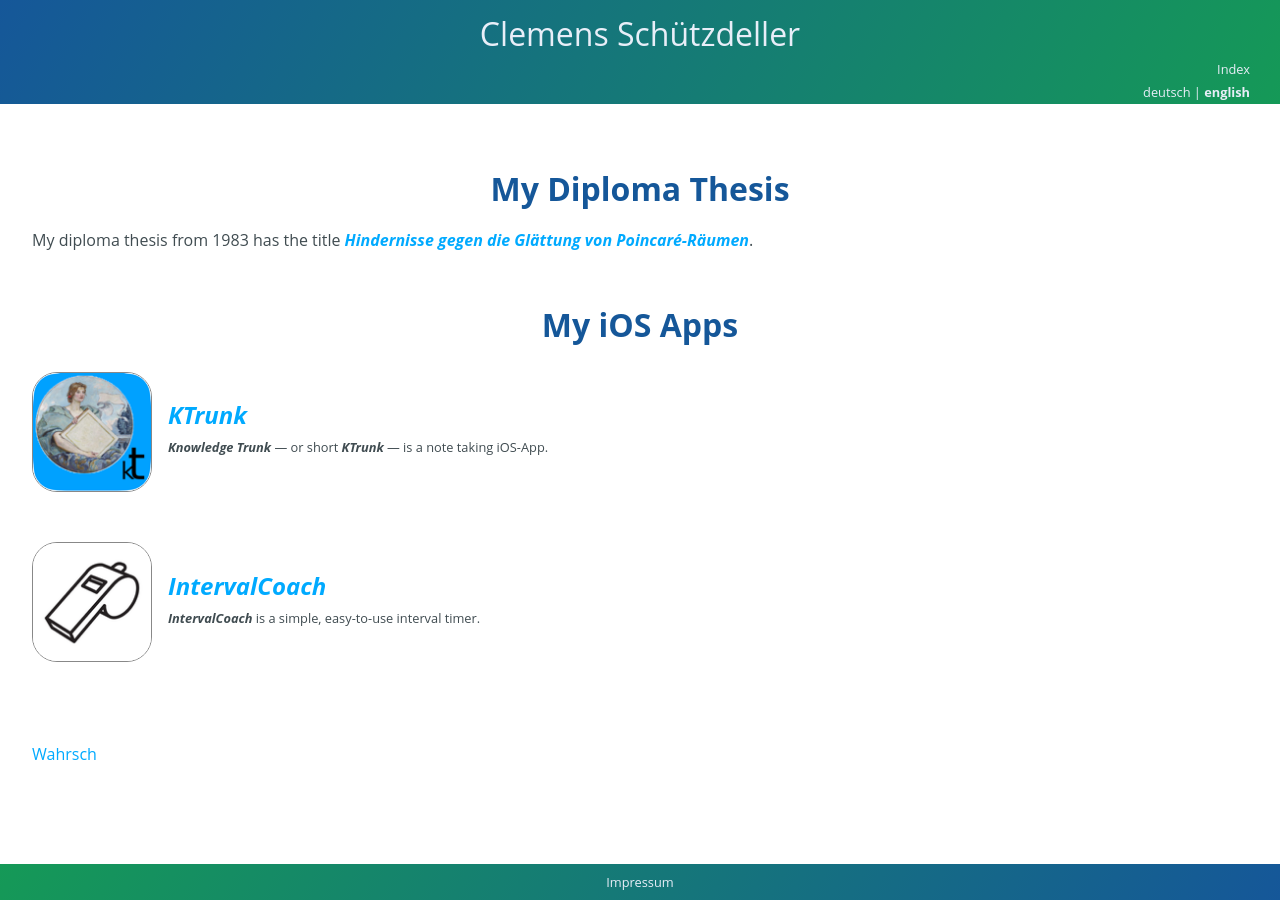
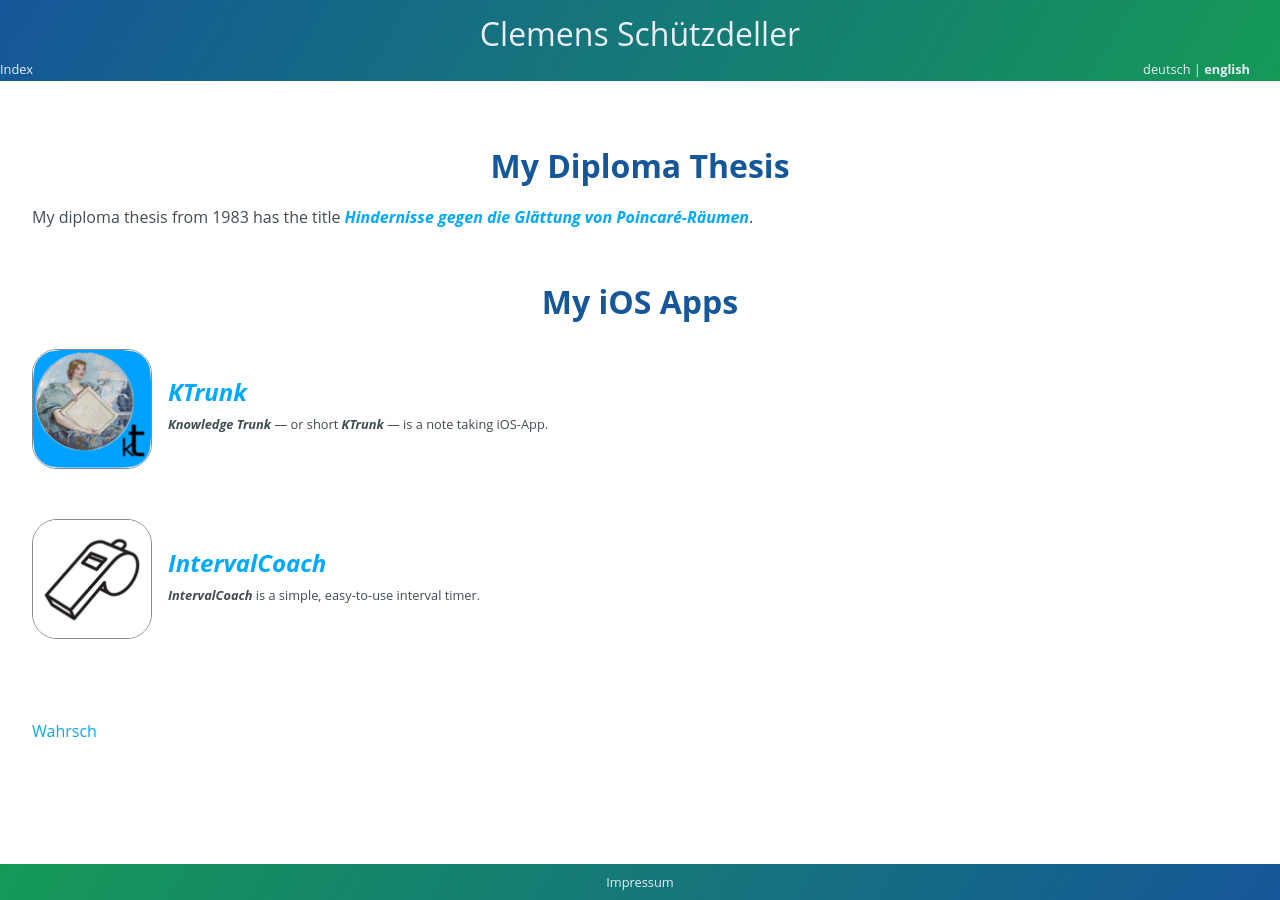
Before and after one commit to cs-LA/home, a Jekyll site: the page built from README.md, in a window 1280 px wide. Built offline with Jekyll 4.4.1, drawn with Linux system fonts in a browser that asks for light colours; our own code applies the rules of GitHub Pages for plain Markdown files.

Commit message:
Update default.html

```diff
--- a/_layouts/default.html
+++ b/_layouts/default.html
@@ -46,7 +46,8 @@
       .headerIndex {
         font-size: .8em;
         color: #e8eef8;
-        text-align: right;
+        text-align: left;
+        float:left;
         padding-top: .5em;
         padding-right: 30px;
       }
```
